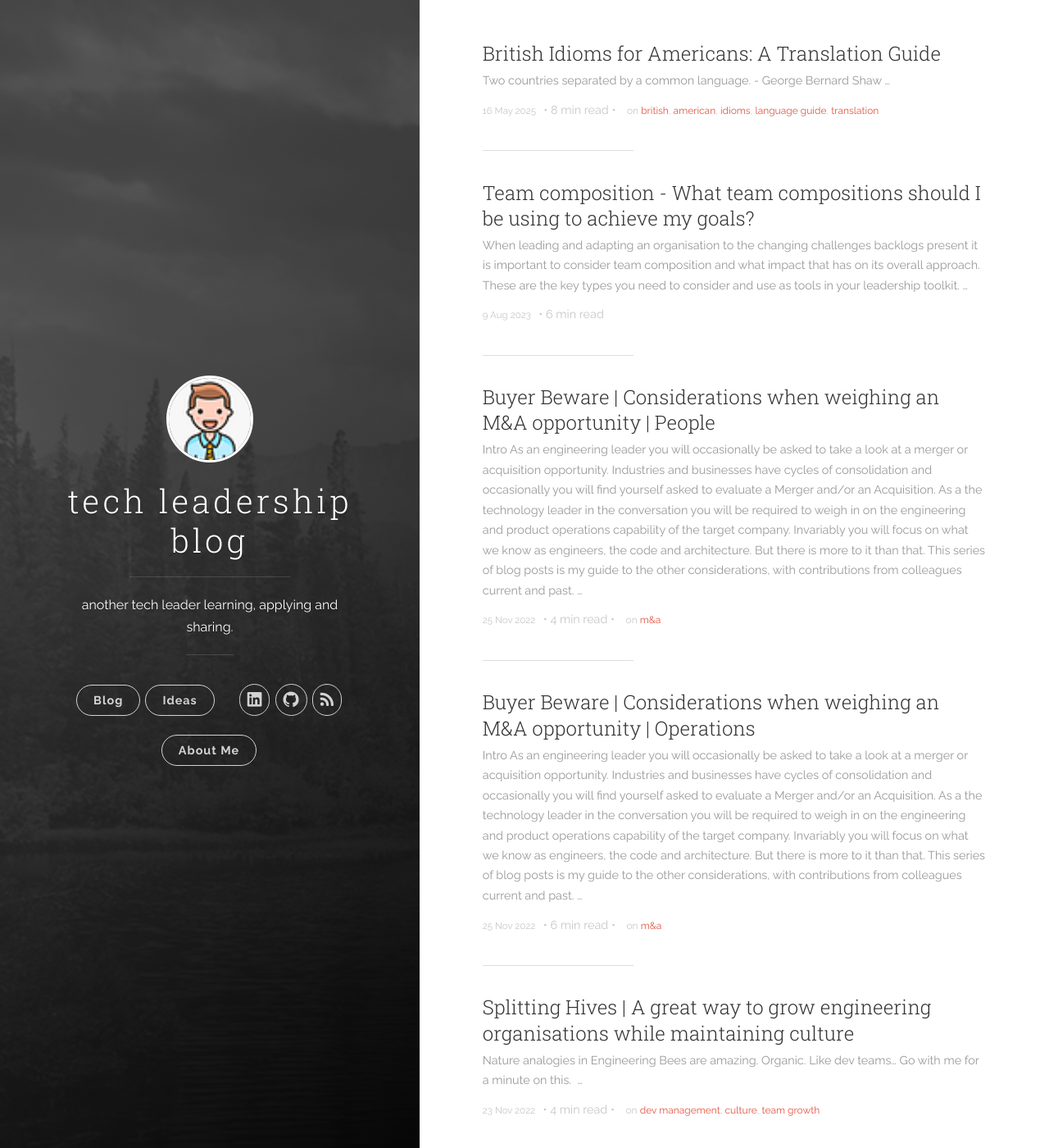
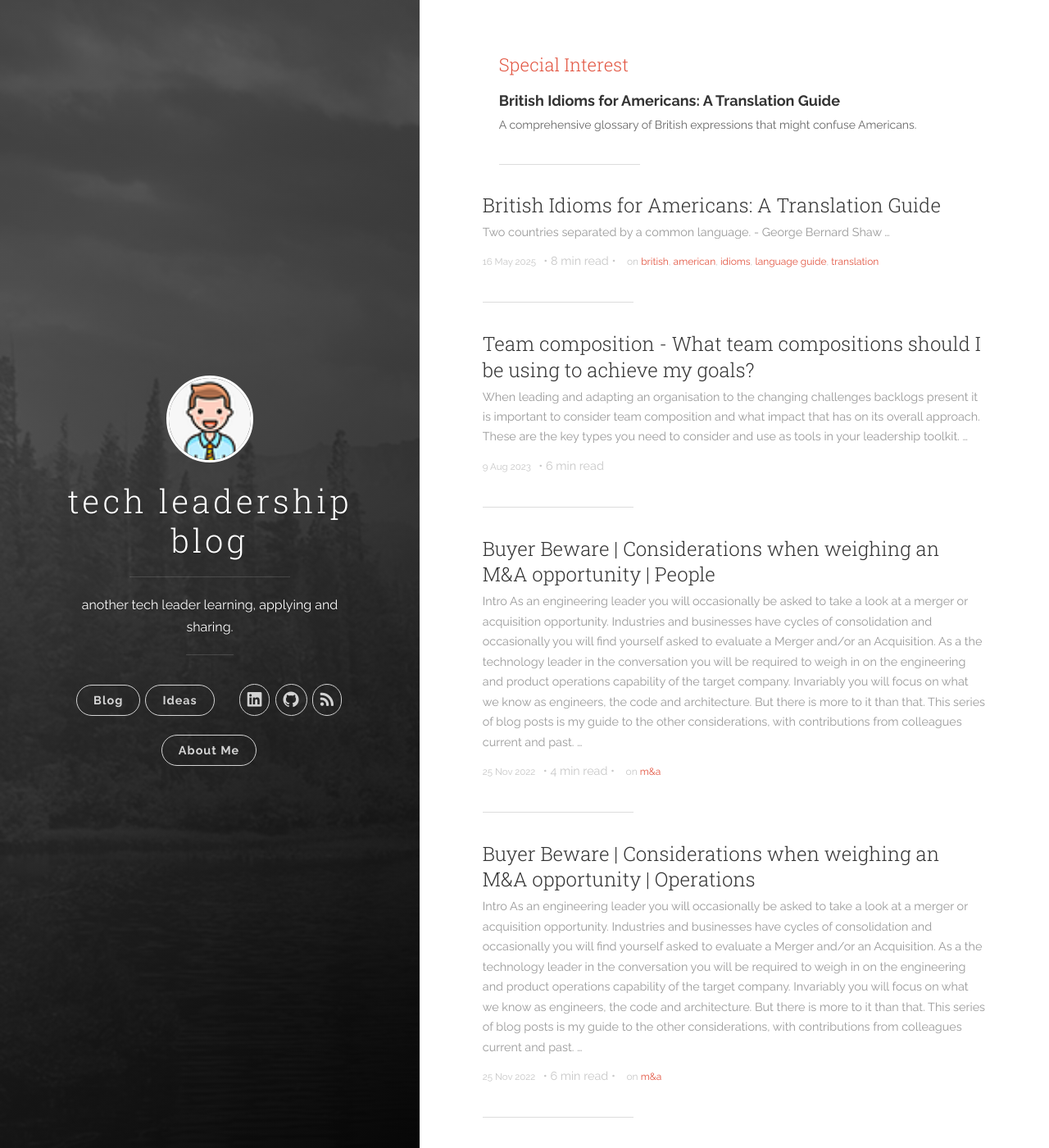
Before and after one commit to nomadicj/nomadicj.github.io, a Jekyll site: the page built from index.html, in a window 1280 px wide and 1400 px high. Shown: the whole window at 82% size. Built offline with Jekyll 4.4.1, drawn with Linux system fonts in a browser that asks for light colours; the list of posts is cut into pages by our own code.

Commit message:
Add Special Interest section to homepage with link to British Idioms guide

```diff
--- a/css/main.scss
+++ b/css/main.scss
@@ -57,3 +57,43 @@ pre.highlight code,
   border: 3px solid #fff;
   border-radius:100%;
 }
+
+/* Special Interest Section */
+.special-interest {
+  padding: 0 20px;
+  max-width: 700px;
+  margin: 0 auto 20px;
+}
+
+.special-interest h2 {
+  font-size: 22px;
+  color: #e25440;
+  margin-bottom: 20px;
+}
+
+.special-list {
+  list-style: none;
+  padding: 0;
+  margin: 0;
+}
+
+.special-list li {
+  margin-bottom: 15px;
+}
+
+.special-list a {
+  font-size: 18px;
+  font-weight: 600;
+  color: #333;
+  text-decoration: none;
+}
+
+.special-list a:hover {
+  color: #e25440;
+}
+
+.special-description {
+  margin: 5px 0 0;
+  font-size: 14px;
+  color: #666;
+}
--- a/index.html
+++ b/index.html
@@ -1,6 +1,17 @@
 ---
 layout: default
 ---
+
+<div class="special-interest">
+  <h2>Special Interest</h2>
+  <ul class="special-list">
+    <li>
+      <a href="{{ site.baseurl }}/2025/British-Idioms-for-Americans-A-Translation-Guide/" title="British Idioms for Americans: A Translation Guide">British Idioms for Americans: A Translation Guide</a>
+      <p class="special-description">A comprehensive glossary of British expressions that might confuse Americans.</p>
+    </li>
+  </ul>
+  <hr class="post-list__divider">
+</div>
 
 <div class="main-post-list">
 
```
